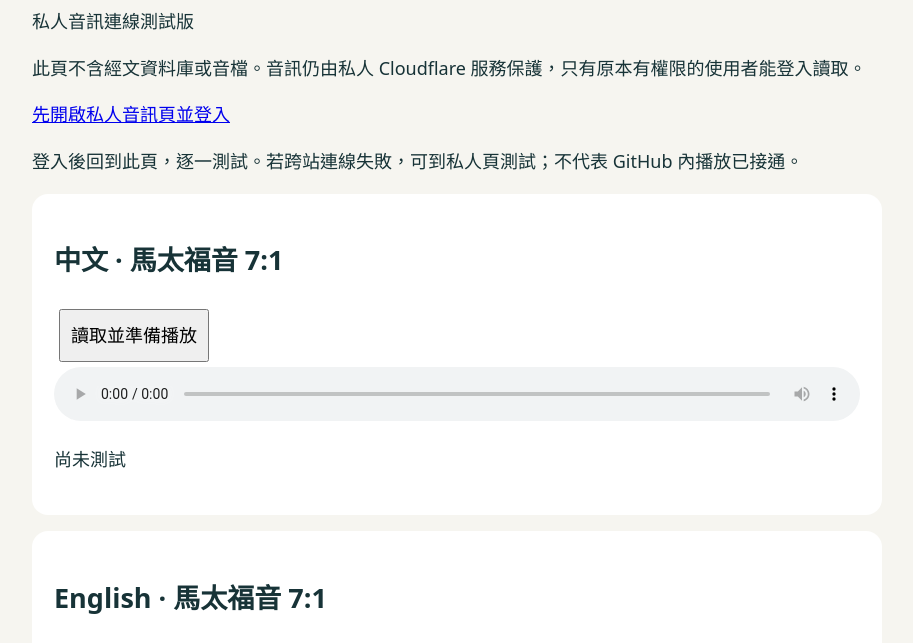
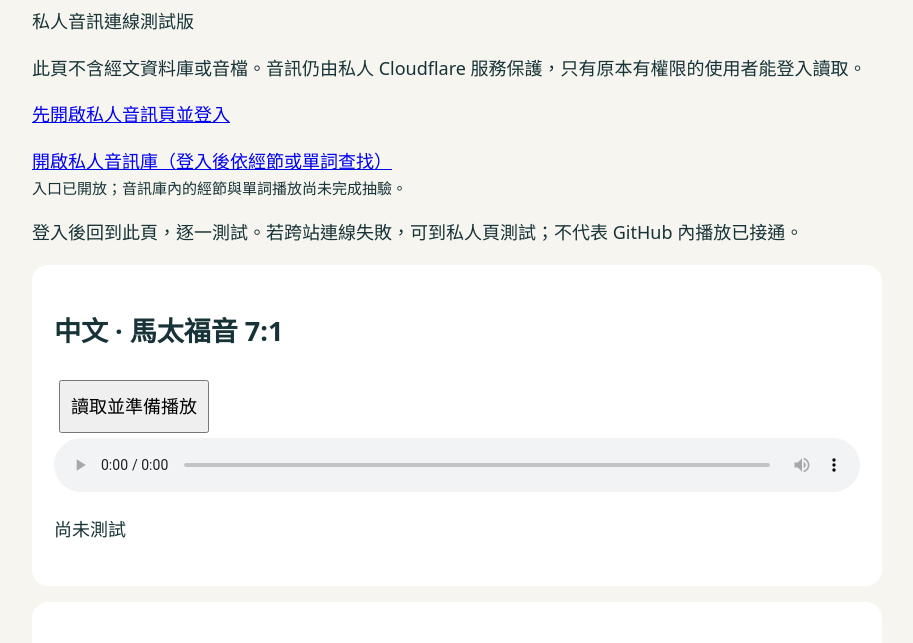
Before and after one commit to huangchiwei05180518-arch/scripture-r2-pilot, a plain HTML site: page index.html in a window 1280 px wide. Shown: the part 123-766 px from the top of the page, without its empty margins (183-1096 px from the left). Drawn offline with Linux system fonts and the light colour scheme.

Commit message:
Link to the private audio library from the pilot

```diff
--- a/index.html
+++ b/index.html
@@ -1,4 +1,4 @@
-<!doctype html><html lang="zh-Hant"><meta charset="utf-8"><meta name="viewport" content="width=device-width,initial-scale=1"><title>聖經研讀室｜私人音訊連線測試</title><style>body{font:18px/1.6 system-ui;max-width:850px;margin:auto;padding:24px;background:#f6f5f0;color:#173337}section{background:white;padding:22px;margin:16px 0;border-radius:16px}button,a{font:inherit}button{padding:10px;margin:5px;cursor:pointer}audio{width:100%}pre{white-space:pre-wrap;overflow-wrap:anywhere}small{display:block}</style><h1>聖經研讀室</h1><p>私人音訊連線測試版</p><p>此頁不含經文資料庫或音檔。音訊仍由私人 Cloudflare 服務保護，只有原本有權限的使用者能登入讀取。</p><p><a id="login" target="_blank" rel="noopener">先開啟私人音訊頁並登入</a></p><p>登入後回到此頁，逐一測試。若跨站連線失敗，可到私人頁測試；不代表 GitHub 內播放已接通。</p><main></main><script type="module">
+<!doctype html><html lang="zh-Hant"><meta charset="utf-8"><meta name="viewport" content="width=device-width,initial-scale=1"><title>聖經研讀室｜私人音訊連線測試</title><style>body{font:18px/1.6 system-ui;max-width:850px;margin:auto;padding:24px;background:#f6f5f0;color:#173337}section{background:white;padding:22px;margin:16px 0;border-radius:16px}button,a{font:inherit}button{padding:10px;margin:5px;cursor:pointer}audio{width:100%}pre{white-space:pre-wrap;overflow-wrap:anywhere}small{display:block}</style><h1>聖經研讀室</h1><p>私人音訊連線測試版</p><p>此頁不含經文資料庫或音檔。音訊仍由私人 Cloudflare 服務保護，只有原本有權限的使用者能登入讀取。</p><p><a id="login" target="_blank" rel="noopener">先開啟私人音訊頁並登入</a></p><p><a href="https://scripture-audio-private-pilot.huangchiwei05180518.workers.dev/library" target="_blank" rel="noopener">開啟私人音訊庫（登入後依經節或單詞查找）</a><small>入口已開放；音訊庫內的經節與單詞播放尚未完成抽驗。</small></p><p>登入後回到此頁，逐一測試。若跨站連線失敗，可到私人頁測試；不代表 GitHub 內播放已接通。</p><main></main><script type="module">
 const gateway='https://scripture-audio-private-pilot.huangchiwei05180518.workers.dev';
 document.querySelector('#login').href=gateway+'/';
 const clips=[['中文','65fb0538c18c72ab331ebad1f87f460e6e039da7a64f404ebc283cafce775d14',68685],['English','23ead3d060c164dea6bc8aca39ba3fe0396ea134fc323c7901809976ad28d208',63885],['Deutsch','dad005f71ddcb89879e5a511645cbf80990eac079e5dac523627b71d46864d4d',77325],['한국어','5f1f2b899ca662b30fad55ee374b91b5eb1bc70f67462ec4a9b492fa73c958aa',94605]];
```
